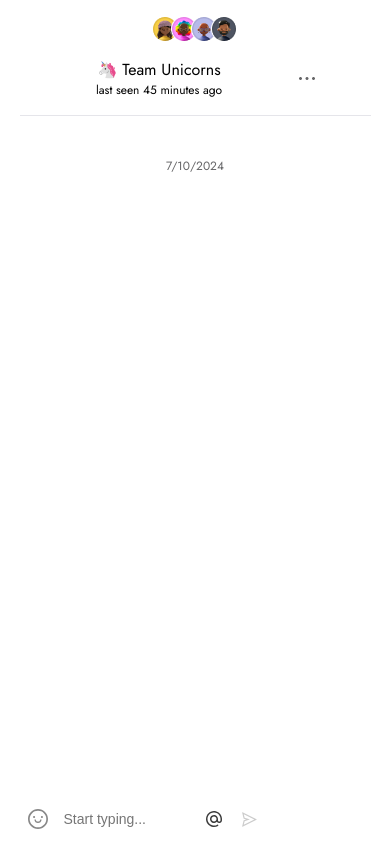
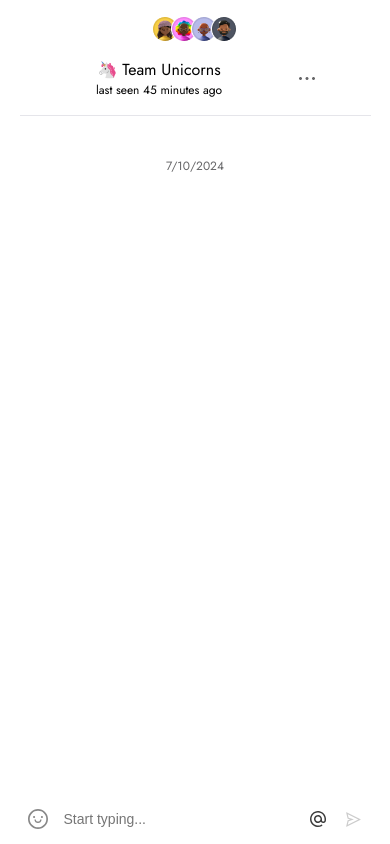
Before and after one commit to Pavl0ffN94/test-telekom_service, a Next.js app: page / in a window 390 px wide. Built offline with nearby package versions, Linux system fonts and the light colour scheme.

Commit message:
fix style mobil

```diff
--- a/app/components/formMessage/style.module.css
+++ b/app/components/formMessage/style.module.css
@@ -113,6 +113,12 @@
 }
 @media (max-width: 426px) {
     .input{
-      max-width: 40%
+      max-width: 70%
     }
 }
+
+@media (max-width: 372px) {
+  .input{
+      max-width: 50%
+    }
+}
```
